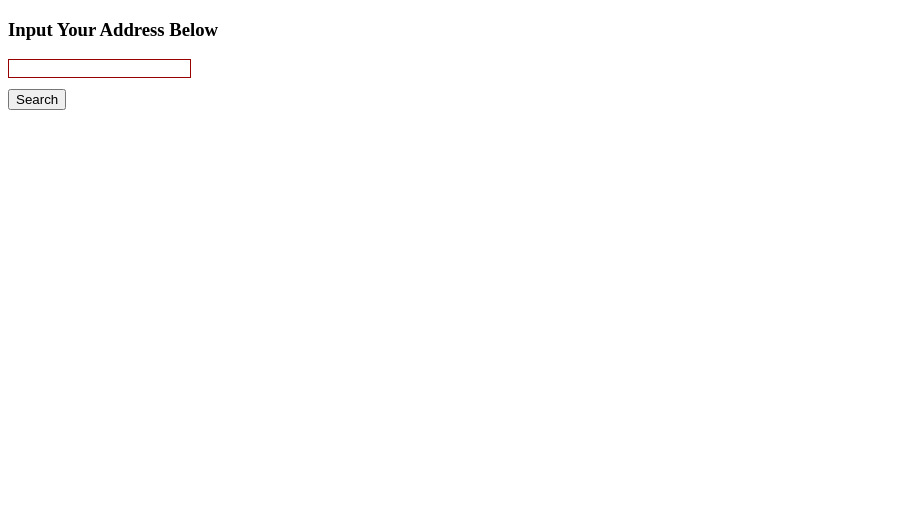
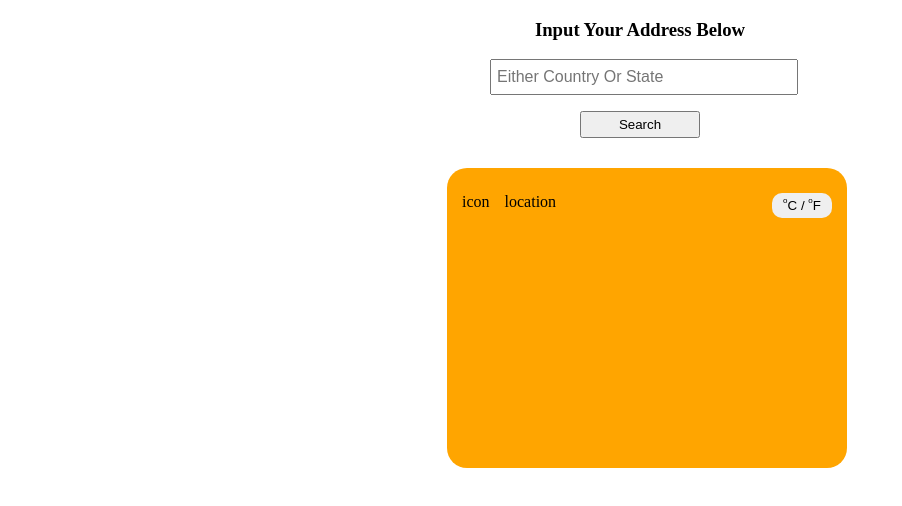
Before and after one commit to ajmanuel047/weather_app, a website built with webpack: page src/template.html in a window 1280 px wide. Shown: the whole page, without its empty margins (0-902 px from the left). Built offline with nearby package versions, Linux system fonts and the light colour scheme.

Commit message:
create the weather container and add a bit of styling

```diff
--- a/src/styles.css
+++ b/src/styles.css
@@ -14,7 +14,73 @@
 }
 
 input:invalid {
-  border: 1px solid#990000;
+  /* border: 1px solid#990000; */
   margin-bottom: 5px;
   color: black;
 }
+
+#searchBox {
+  width: 300px;
+  margin: auto;
+  text-align: center;
+}
+
+input {
+  width: 300px;
+  height: 30px;
+}
+
+::placeholder {
+  position: relative;
+  left: 3px;
+  font-size: 1rem;
+}
+
+#submit {
+  width: 120px;
+  height: 27px;
+  margin-top: 5px;
+}
+
+#weatherInfoDiv {
+  width: 400px;
+  height: 300px;
+  background-color: orange;
+  margin: auto;
+  position: relative;
+  right: -7px;
+  /* margin-right: 100px; */
+  margin-top: 30px;
+  border-radius: 20px;
+}
+
+span {
+  font-size: 0.5rem;
+  position: relative;
+  top: -7px;
+}
+
+#infoDivHeader {
+  display: flex;
+  justify-content: space-between;
+  position: relative;
+  top: 10px;
+  padding: 15px;
+}
+
+#iconAndLocation {
+ display: flex;
+}
+
+#location {
+  position: relative;
+  top: -16px;
+  left: 15px;
+}
+
+#toogleButton {
+  border: none;
+  border-radius: 10px;
+  height: 25px;
+  width: 60px;
+}
--- a/src/template.html
+++ b/src/template.html
@@ -6,15 +6,41 @@
     <title>Document</title>
   </head>
   <body>
-    <div>
+    <div id="searchBox">
       <h3>Input Your Address Below</h3>
       <search>
         <form novalidate>
-            <input type="text" name="userInput" id="userInput" minlength="4" required/>
-            <span class="errorMessage" aria-live="polite"></span>
-            <button id="submit">Search</button>
+          <input
+            type="text"
+            name="userInput"
+            id="userInput"
+            minlength="4"
+            placeholder="Either Country Or State"
+            required
+          />
+          <span class="errorMessage" aria-live="polite"></span>
+          <button id="submit">Search</button>
         </form>
       </search>
     </div>
+
+    <div id="weatherInfoDiv">
+      <div id="infoDivHeader">
+        <div id="iconAndLocation">
+          <div id="icon">icon</div>
+          <p id="location">location</p>
+        </div>
+        <button id="toogleButton"><span>o</span>C / <span>o</span>F</button>
+      </div>
+      <div id="temperatureDiv">
+        <p id="temp"></p>
+        <p id="weatherNature"></p>
+      </div>
+      <div id="weatherNatures">
+        <div id="humidity"></div>
+        <div id="wind"></div>
+        <div id="temp2"></div>
+      </div>
+    </div>
   </body>
 </html>
```
